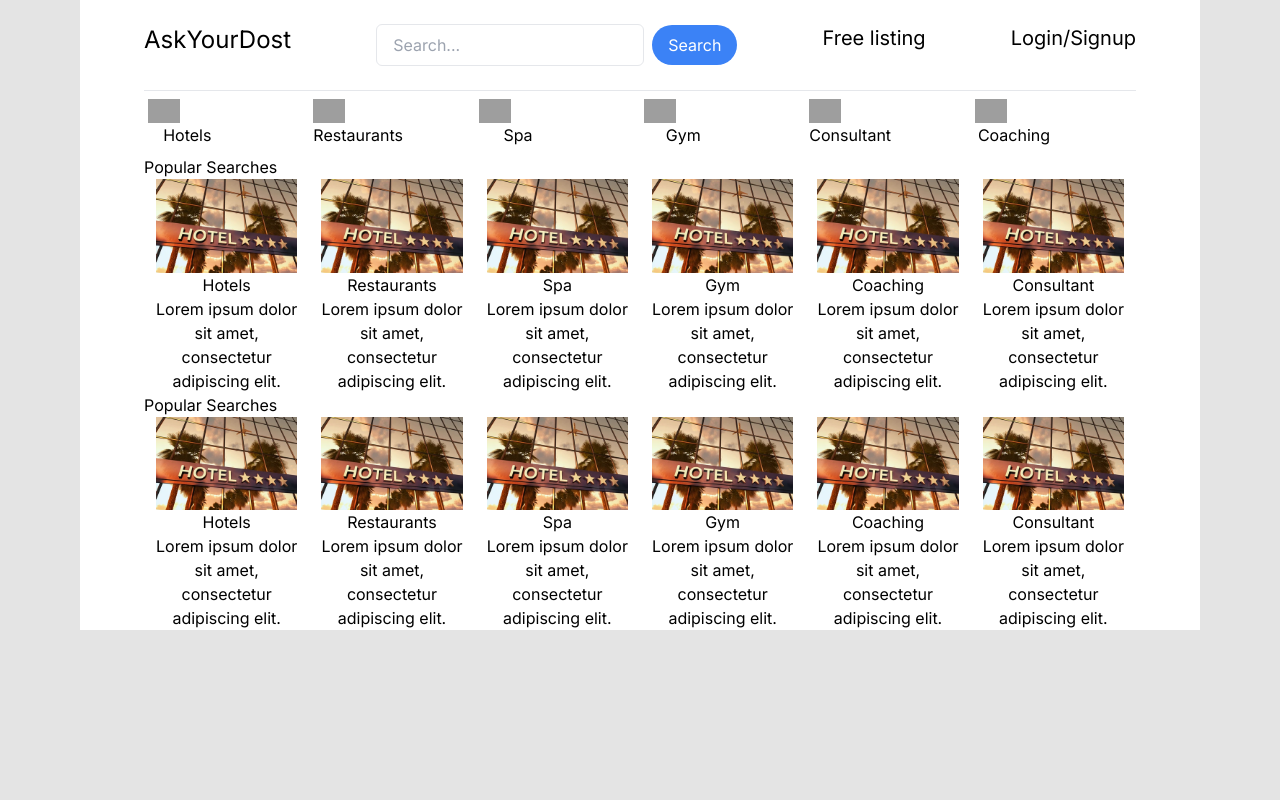
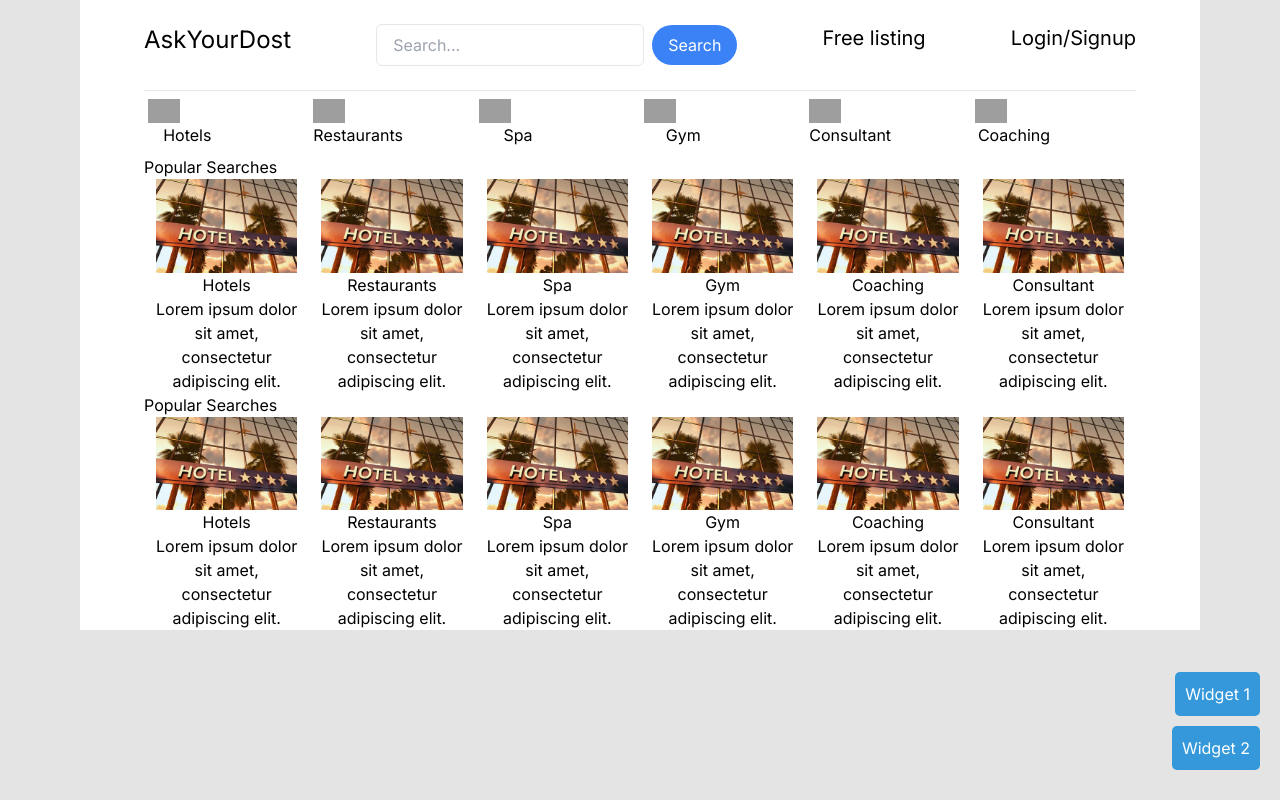
Before and after one commit to Terminator1601/AskYourDost, a Next.js app: page / in a window 1280 px wide. Built offline with nearby package versions, Linux system fonts and the light colour scheme; grey boxes are pictures that could not be loaded.

Commit message:
added floating widget

```diff
--- a/app/page.tsx
+++ b/app/page.tsx
@@ -2,6 +2,7 @@ import Header from "@/components/Header/Header";
 import Navbar from "@/components/Navbar/Navbar";
 import PopularSearches from "@/components/PopularSearches/PopularSearches";
 import RecentlyAdded from "@/components/RecentlyAdded/RecentlyAdded";
+import FloatingWidgets from "@/components/floatingWidget/FloatingWidget";
 import Image from "next/image";
 
 export default function Home() {
@@ -10,6 +11,7 @@ export default function Home() {
       <Header/>
       <hr/>
       <Navbar/>
+      <FloatingWidgets/>
       <PopularSearches/>
       <RecentlyAdded/>
     </main>
--- /dev/null
+++ b/components/floatingWidget/FloatingWidget.tsx
@@ -0,0 +1,16 @@
+// FloatingWidgets.jsx
+
+import React from "react";
+import "./FloatingWidgets.css"; // Import the CSS file for styling
+
+const FloatingWidgets = () => {
+  return (
+    <div className="floating-widgets">
+      <div className="widget">Widget 1</div>
+      <div className="widget">Widget 2</div>
+      {/* Add more widgets as needed */}
+    </div>
+  );
+};
+
+export default FloatingWidgets;
--- /dev/null
+++ b/components/floatingWidget/FloatingWidgets.css
@@ -0,0 +1,25 @@
+/* FloatingWidgets.css */
+
+.floating-widgets {
+  position: fixed;
+  bottom: 20px;
+  right: 20px;
+  display: flex;
+  flex-direction: column;
+  align-items: flex-end;
+}
+
+.widget {
+  background-color: #3498db;
+  color: #fff;
+  padding: 10px;
+  margin-bottom: 10px;
+  border-radius: 5px;
+  cursor: pointer;
+  transition: background-color 0.3s ease, transform 0.3s ease; /* Added transform for pop-out effect */
+}
+
+.widget:hover {
+  background-color: #2980b9;
+  transform: scale(1.1); /* Increase the size on hover */
+}
```
